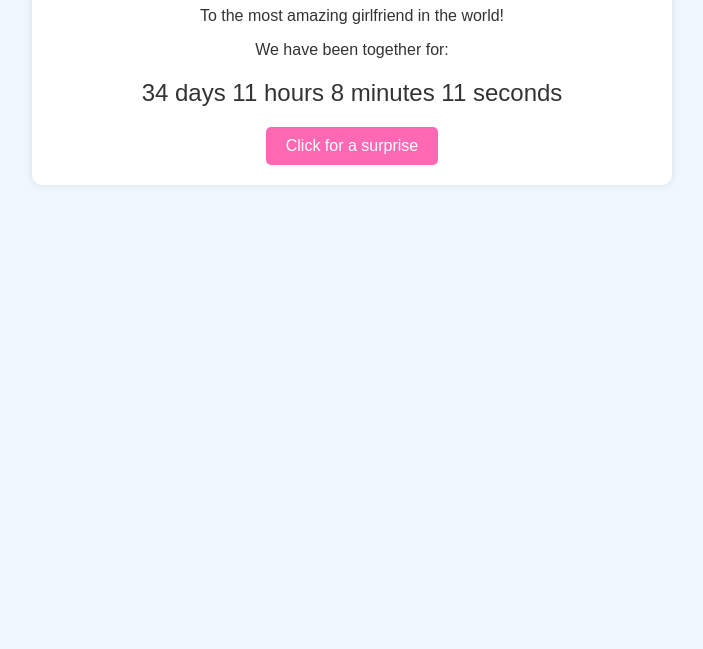
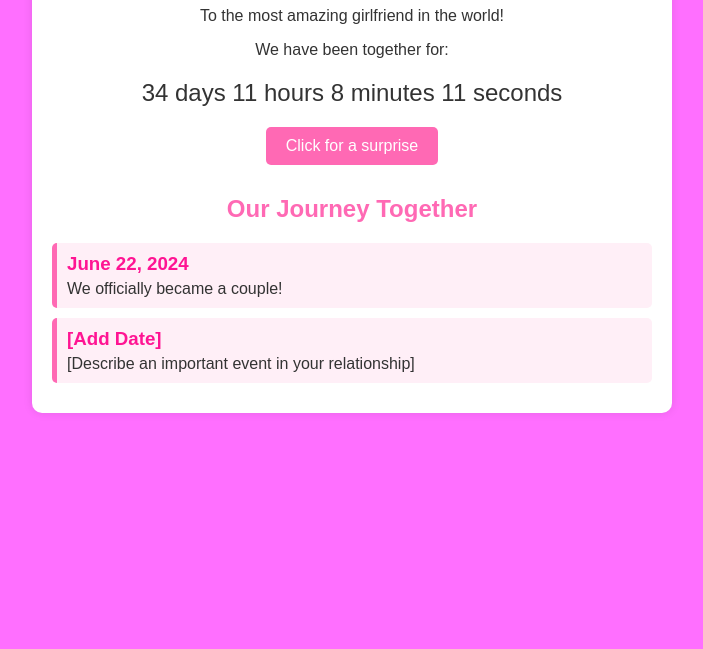
Before and after one commit to nuggg13/girlfriend-day, a plain HTML site: page index.html in a window 1280 px wide. Shown: the part 151-800 px from the top of the page, without its empty margins (288-991 px from the left). Drawn offline with Linux system fonts and the light colour scheme.

Commit message:
update timeline

```diff
--- a/index.html
+++ b/index.html
@@ -21,6 +21,18 @@
             <source src="love.mp3" type="audio/mpeg">
             Your browser does not support the audio element.
         </audio>
+        <div class="timeline">
+            <h2>Our Journey Together</h2>
+            <div class="timeline-event">
+                <h3>June 22, 2024</h3>
+                <p>We officially became a couple!</p>
+            </div>
+            <div class="timeline-event">
+                <h3>[Add Date]</h3>
+                <p>[Describe an important event in your relationship]</p>
+            </div>
+            <!-- Add more timeline events as needed -->
+        </div>
     </div>
     <script src="script.js"></script>
 </body>
--- a/script.js
+++ b/script.js
@@ -1,5 +1,6 @@
 document.getElementById('surpriseButton').addEventListener('click', function() {
     document.getElementById('surpriseMessage').classList.toggle('hidden');
+    playMusic();
 });
 
 // Countdown Timer
@@ -19,8 +20,13 @@ function calculateTimeTogether() {
 
 setInterval(calculateTimeTogether, 1000);
 
-// Play music on page load
-window.addEventListener('load', function() {
+// Play music on page load after user interaction
+function playMusic() {
     const music = document.getElementById('romanticMusic');
-    music.play();
-});
+    music.play().catch(error => {
+        console.log('Music playback failed:', error);
+    });
+}
+
+// Add a user interaction event to ensure music plays
+document.addEventListener('click', playMusic, { once: true });
--- a/style.css
+++ b/style.css
@@ -1,6 +1,6 @@
 body {
     font-family: Arial, sans-serif;
-    background-color: #f0f8ff;
+    background-color: #FF6FFF;
     color: #333;
     text-align: center;
     padding: 50px;
@@ -45,3 +45,30 @@ audio {
     font-size: 24px;
     margin: 20px 0;
 }
+
+.timeline {
+    text-align: left;
+    margin-top: 30px;
+}
+
+.timeline h2 {
+    text-align: center;
+    color: #ff69b4;
+}
+
+.timeline-event {
+    background: #ffeff7;
+    padding: 10px;
+    margin: 10px 0;
+    border-left: 5px solid #ff69b4;
+    border-radius: 5px;
+}
+
+.timeline-event h3 {
+    margin: 0;
+    color: #ff1493;
+}
+
+.timeline-event p {
+    margin: 5px 0 0;
+}
```
